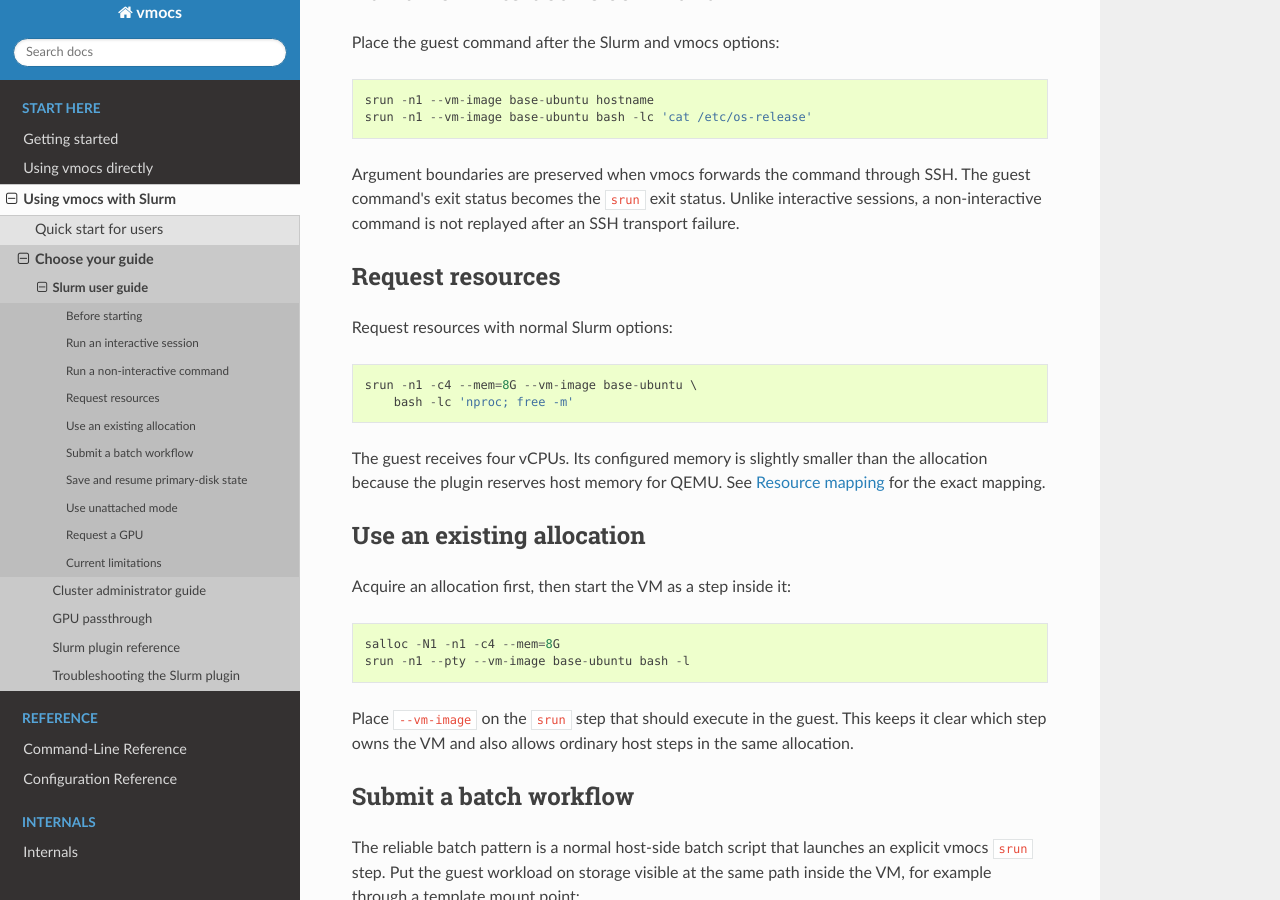
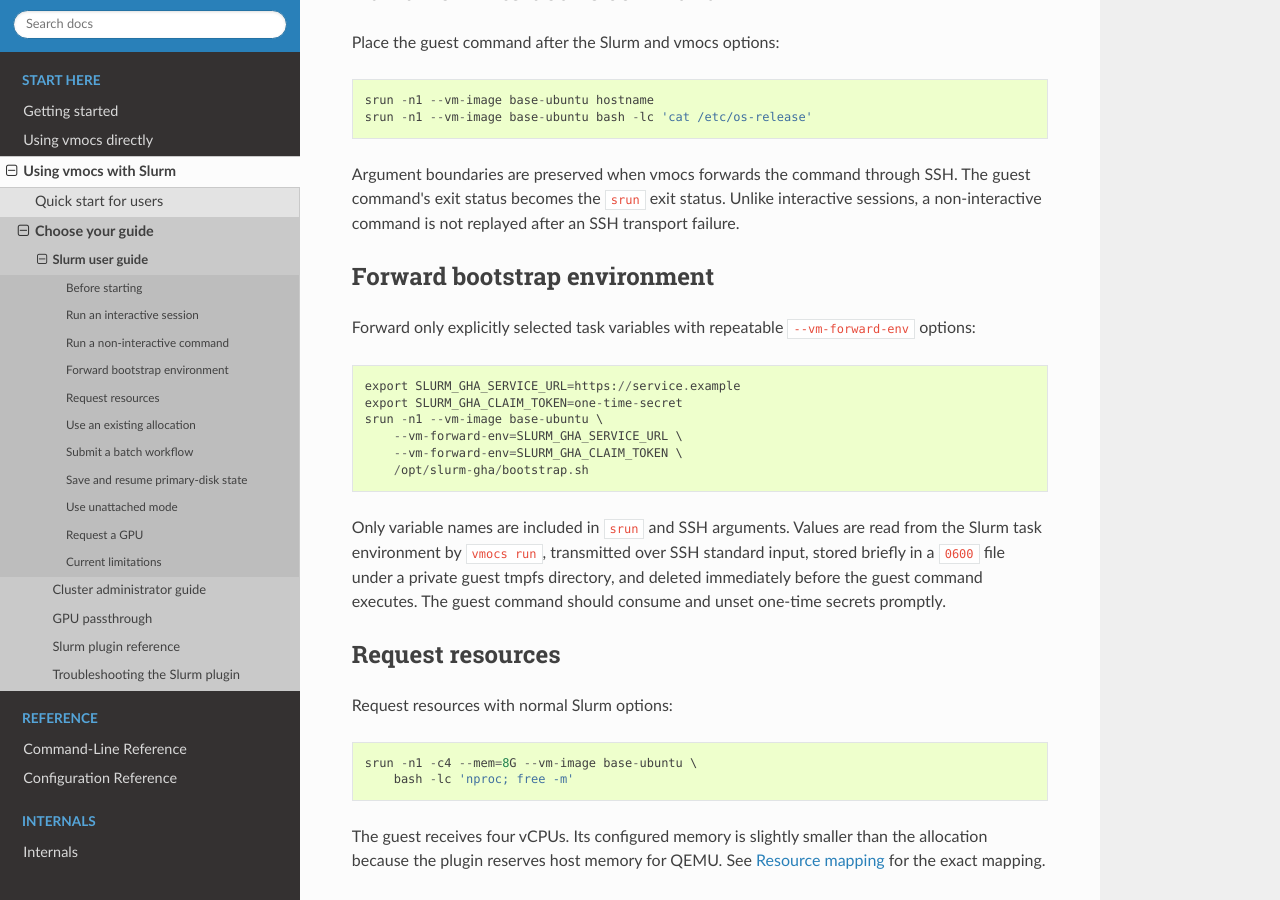
Before and after one commit to naveenrajm7/vmocs, a Sphinx documentation site: the page built from docs/source/slurm/user-guide.rst, in a window 1280 px wide and 900 px high, scrolled down 954 px. Built offline with Sphinx 7.4.7 and the Read the Docs theme 3.1.0, drawn with Linux system fonts in a browser that asks for light colours; some of the changed text lies outside the part shown.

Commit message:
docs: document secure environment forwarding

```diff
--- a/docs/source/slurm/user-guide.rst
+++ b/docs/source/slurm/user-guide.rst
@@ -49,6 +49,25 @@
 SSH.  The guest command's exit status becomes the ``srun`` exit status.
 Unlike interactive sessions, a non-interactive command is not replayed after
 an SSH transport failure.
+
+Forward bootstrap environment
+-----------------------------
+
+Forward only explicitly selected task variables with repeatable
+``--vm-forward-env`` options::
+
+   export SLURM_GHA_SERVICE_URL=https://service.example
+   export SLURM_GHA_CLAIM_TOKEN=one-time-secret
+   srun -n1 --vm-image base-ubuntu \
+       --vm-forward-env=SLURM_GHA_SERVICE_URL \
+       --vm-forward-env=SLURM_GHA_CLAIM_TOKEN \
+       /opt/slurm-gha/bootstrap.sh
+
+Only variable names are included in ``srun`` and SSH arguments. Values are
+read from the Slurm task environment by ``vmocs run``, transmitted over SSH
+standard input, stored briefly in a ``0600`` file under a private guest tmpfs
+directory, and deleted immediately before the guest command executes. The
+guest command should consume and unset one-time secrets promptly.
 
 Request resources
 -----------------
@@ -152,7 +171,8 @@
 -------------------
 
 * A vmocs step must contain exactly one Slurm task (``--ntasks=1``).
-* Host environment variables are not generally copied into the guest.
+* Host environment variables are copied only when explicitly selected with
+  ``--vm-forward-env``.
 * Host paths and the submission working directory are available only when the
   template deliberately shares or otherwise provides them.
 * Direct wrapping of Slurm's private batch-spool script requires matching
```
Also changed, not shown: docs/source/manpages/man1/run.rst (+15 -0 lines), docs/source/slurm/reference.rst (+8 -1 lines).
